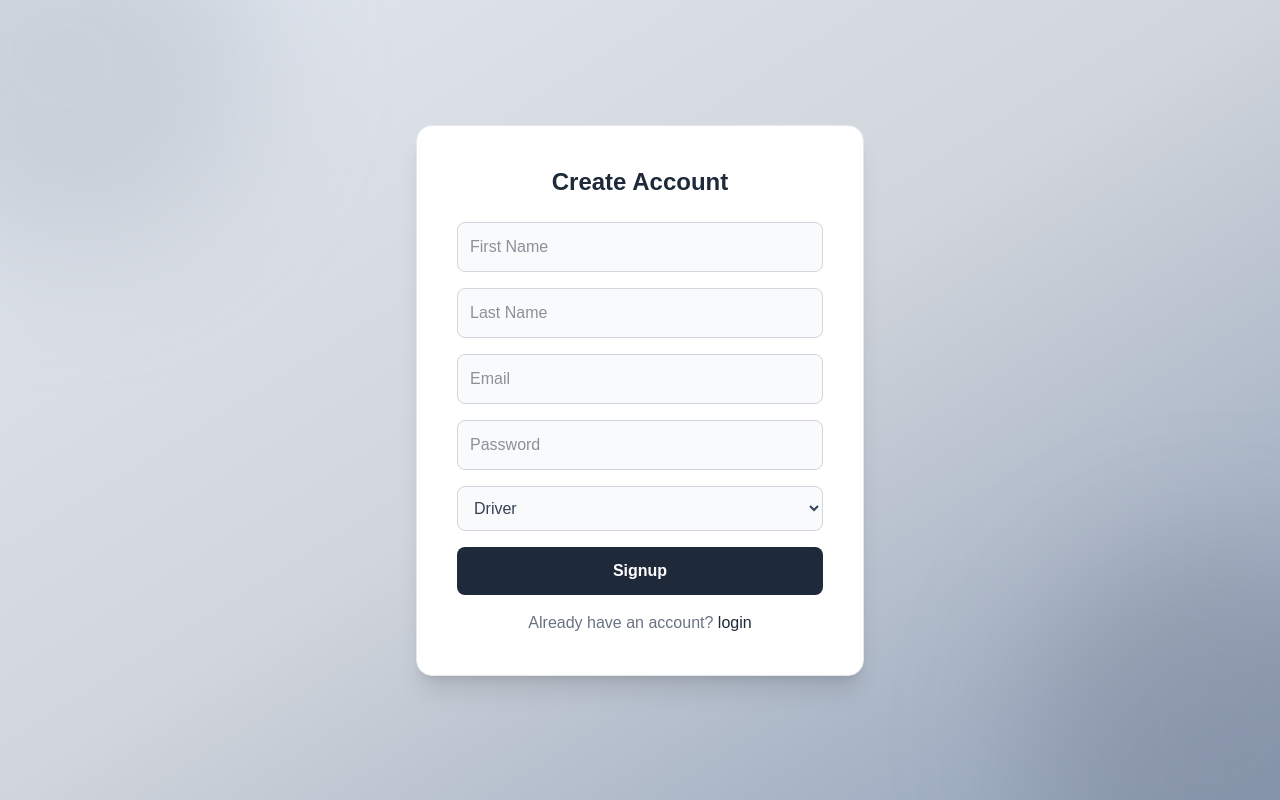
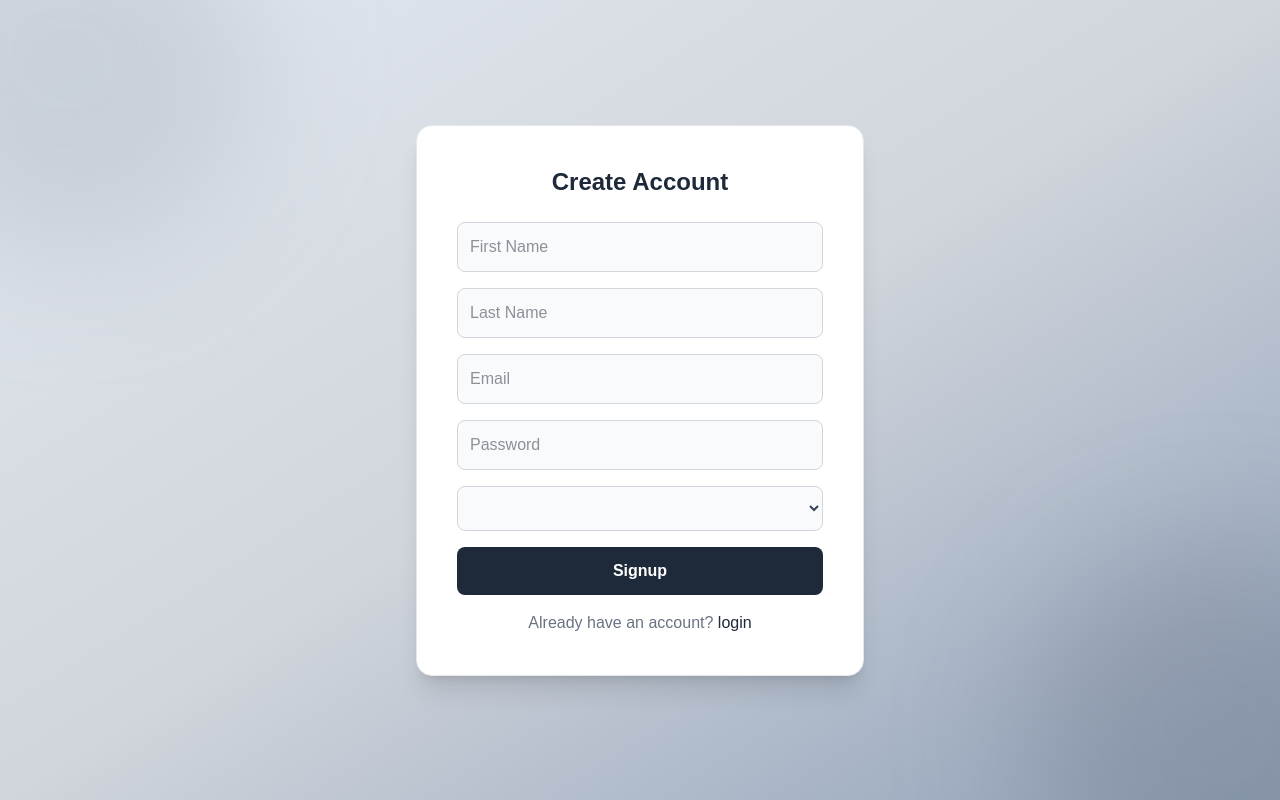
Before and after one commit to beingharisali/full-stack-fwms-next, a Next.js app: page /signup in a window 1280 px wide. Built offline with nearby package versions, Linux system fonts and the light colour scheme; no server answers.

Commit message:
made changes

```diff
--- a/app/component/charts/vehicleChart.tsx
+++ b/app/component/charts/vehicleChart.tsx
@@ -9,7 +9,7 @@ import {
   ResponsiveContainer,
 } from "recharts";
 
-const COLORS = ["#22C55E", "#F97316", "#EF4444"];
+const COLORS = ["#10B981", "#F97316", "#EF4444"];
 
 export default function VehicleChart({ data }: any) {
   const filteredData = data.filter((d: any) => d.value > 0);
--- a/app/signup/page.tsx
+++ b/app/signup/page.tsx
@@ -143,13 +143,16 @@ export default function SignupPage() {
 					<motion.select
 	variants={item}
 	{...register("role")}
+	defaultValue=""
 	className="bg-gray-50 border border-gray-300 rounded-lg p-3 text-gray-700"
 >
-						<option value="driver">Driver</option>
+	<option value="" disabled >
+		Select role
+	</option>
+
 	<option value="manager">Manager</option>
 	<option value="admin">Admin</option>
 </motion.select>
-
 					<motion.button
 						variants={item}
 						whileHover={{ scale: 1.03 }}
```
Also changed, not shown: 1 other file (tests, documents, lock files or other folders). Lines whose indentation alone changed are shown as unchanged.
